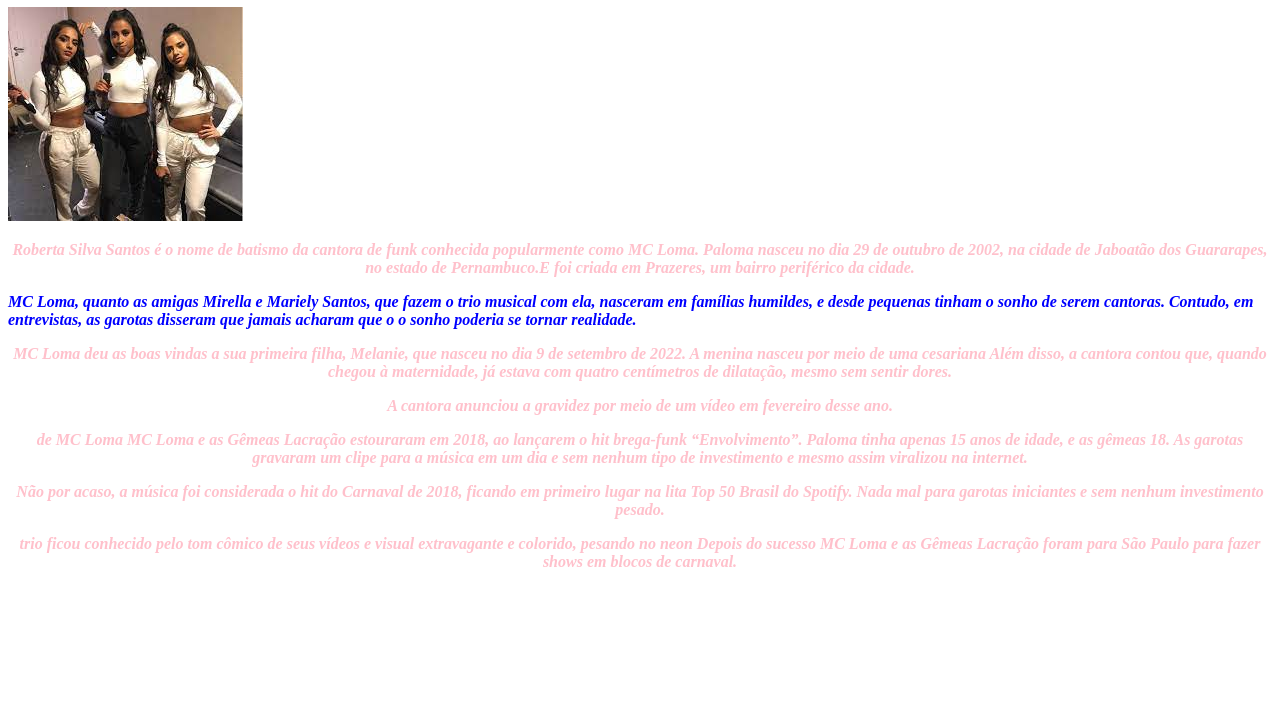
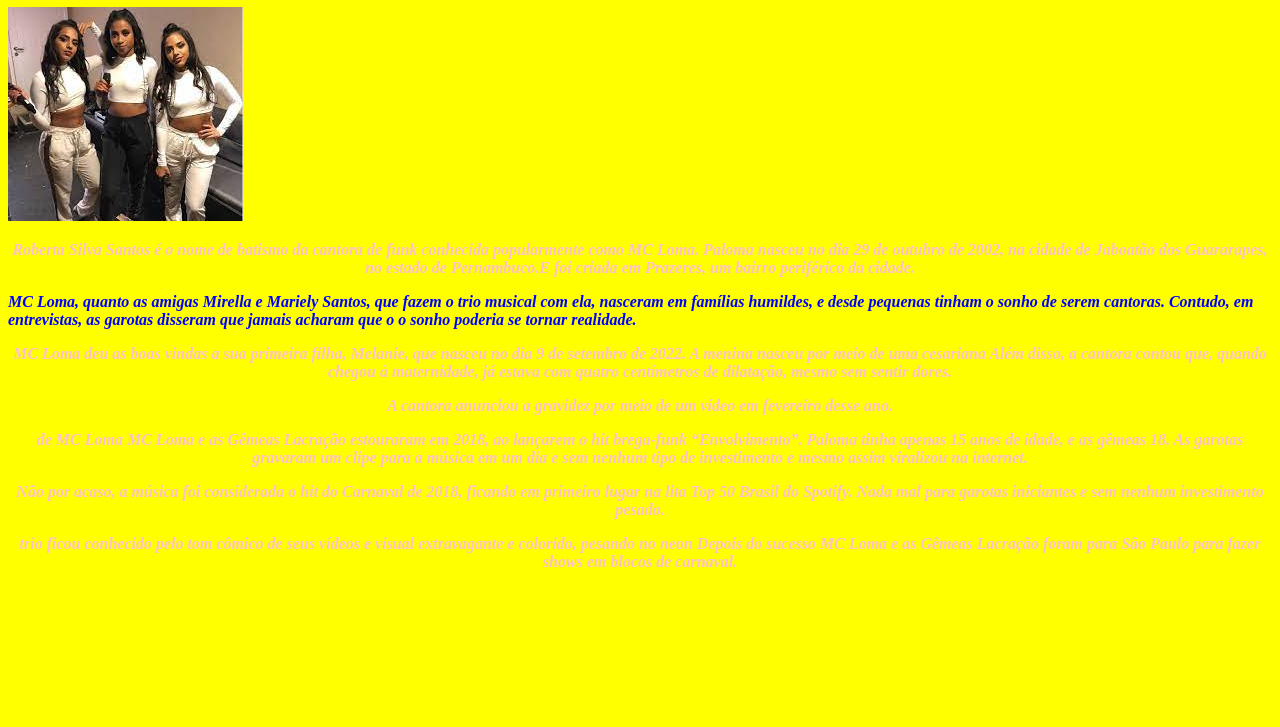
Before and after one commit to Gabrieli2022/prova-gabi, a plain HTML site: page index.html in a window 1280 px wide. Shown: the part 73-800 px from the top of the page. Drawn offline with Linux system fonts and the light colour scheme.

Commit message:
Update style.css

```diff
--- a/style.css
+++ b/style.css
@@ -1,5 +1,5 @@
 body{
-     background-color: yellou;
+     background-color: yellow;
 }
 h1 {
     text-align: center;
```
